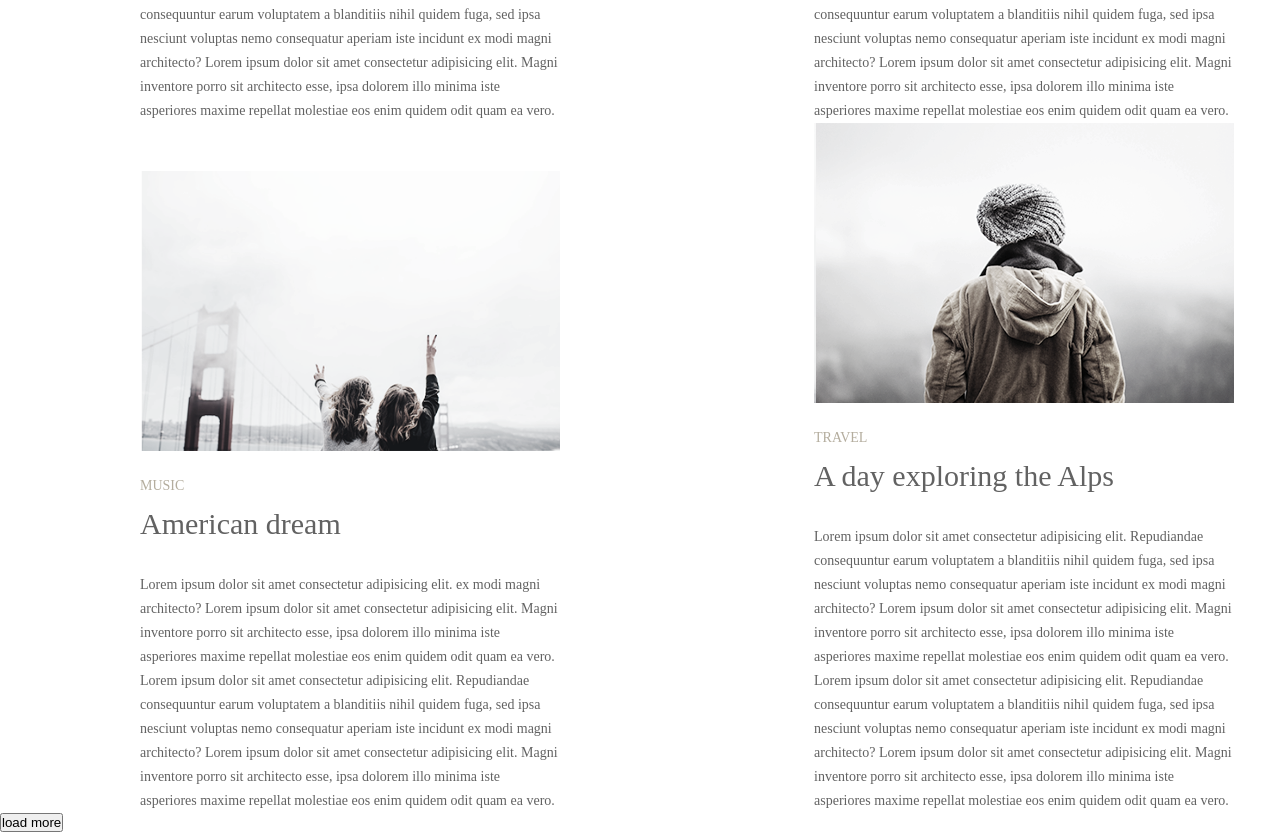
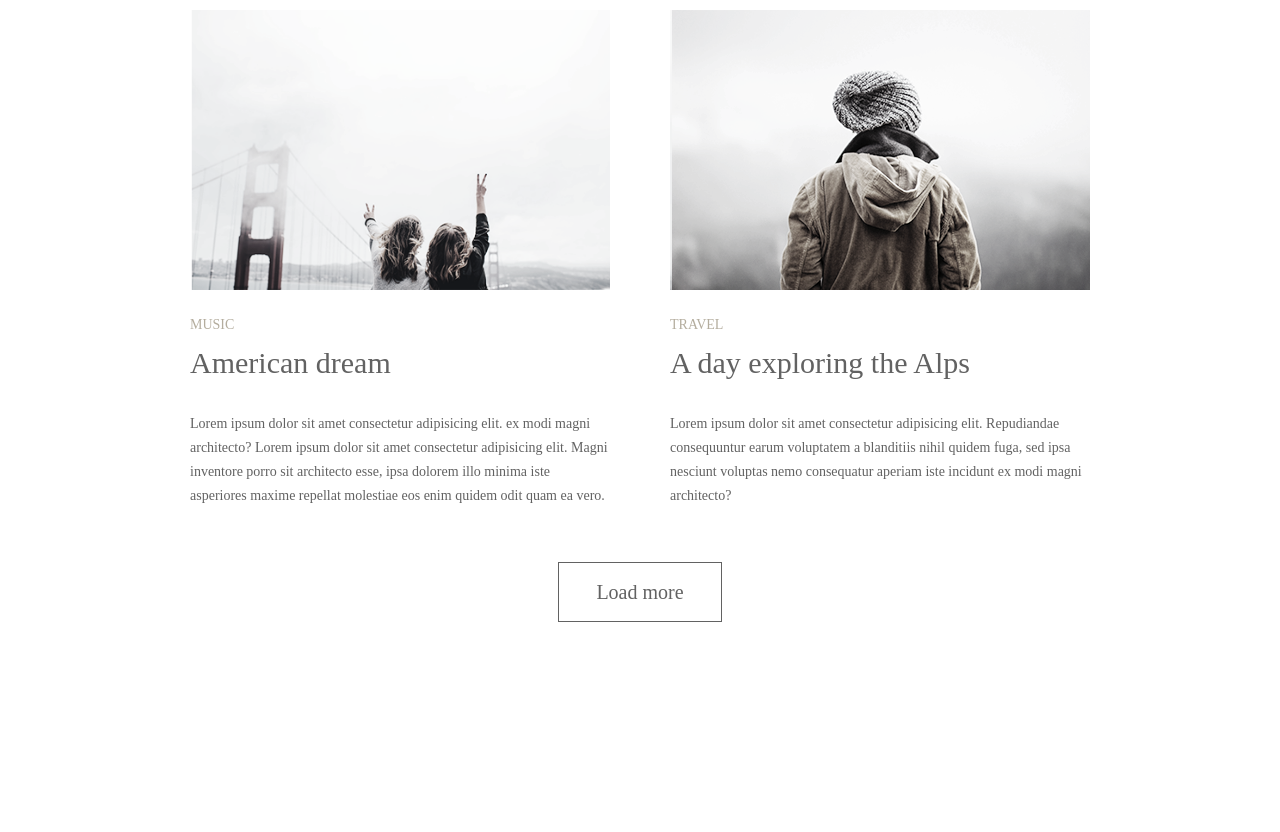
Before and after one commit to Firoa/goit-fe-course, a plain HTML site: page html-css/module-03/index.html in a window 1280 px wide. Shown: the part 783-1615 px from the top of the page. After the commit the page ends 1475 px from the top, so only its background shows below. Drawn offline with Linux system fonts and the light colour scheme.

Commit message:
modified second homework

```diff
--- a/html-css/module-03/css/styles.css
+++ b/html-css/module-03/css/styles.css
@@ -6,7 +6,6 @@
 
 img {
     width: 100%;
-    /* height: auto; */
     object-fit: cover;
 }
 
@@ -15,22 +14,16 @@ img {
     margin: 0 auto;
 }
 
-.clearfix::after {
-    content: "";
-    clear: both;
-    display: block;
-}
-
-.navigation {
+.navigation
+{
     font-size: 0;
     text-align: center;
-
 }
-.nav__item {
-    padding: 100px 80px 100px;
+.nav__item
+{
+    padding: 77px 54px 100px;
     display: inline-block;
     box-sizing: border-box;
-
 /* line height 24 */
 }
 .nav__link
@@ -41,7 +34,7 @@ img {
     font-family: "Playfair Display";
     color: #626262;
 }
-.color__link
+.nav__link:hover
 {
    color: #03a9f4;
 }
@@ -67,6 +60,10 @@ h2{
     height:280px;
     overflow: hidden;
 }
+.post__area{
+    font-size: 0px;
+    display: inline-block;
+}
 
 .article__text{
 font-size: 14px;
@@ -77,9 +74,33 @@ font-weight: 400;
 width: 420px;
 }
 .article__item{
+    vertical-align: top;
     display: inline-block;
-    margin-left: 100px;
+    margin-left: 0px;
+    box-sizing: content-box;
+    padding: 0px 150px 0px 28px;
+    margin: 0px 0px 130px 0px;
 }
 .article__item:not(:nth-of-type(2n)){
-    margin-right: 150px;
+        margin-right: 0px;
+        padding: 0px 28px 0px 150px;
 }
+.article__item:nth-last-child(n-2)
+{
+    margin: 0px 0px 54px 0px;
+}
+button {
+    width: 164px;
+    height: 60px;
+    background-color: #ddddd7;
+    border: 1px solid #626262;
+    background-color: #ffffff;
+    font-size: 20px;
+    color: #626262;
+    font-family: "Playfair Display";
+    font-weight: 400;
+}
+.button{
+    text-align: center;
+    margin: 0px 0px 70px;
+}
--- a/html-css/module-03/index.html
+++ b/html-css/module-03/index.html
@@ -11,16 +11,16 @@
 <body>
     <header class="header">
         <nav class="navigation">
-           <ul class="nav__lists clearfix">
-               <li class="nav__item clearfix" ><a class="nav__link color__link" href="#">LIFESTYLE</a></li>
-               <li class="nav__item clearfix" ><a class="nav__link" href="#">PHOTODIARY</a></li>
-               <li class="nav__item clearfix" ><a class="nav__link" href="#">MUSIC</a></li>
-               <li class="nav__item clearfix" ><a class="nav__link" href="#">TRAVEL</a></li>
+           <ul class="nav__lists">
+               <li class="nav__item" ><a class="nav__link" href="#">LIFESTYLE</a></li>
+               <li class="nav__item" ><a class="nav__link" href="#">PHOTODIARY</a></li>
+               <li class="nav__item" ><a class="nav__link" href="#">MUSIC</a></li>
+               <li class="nav__item" ><a class="nav__link" href="#">TRAVEL</a></li>
             </ul>
        </nav>
     </header>
 
-    <main class="container posts__area clearfix">
+    <main class="container posts__area">
         <article class="article__item">
             <div class="img__wrapper">
                 <img src="./img/d_woman.png" alt="woman sit on man shoulders">
@@ -33,12 +33,7 @@
                 ex modi magni architecto? Lorem ipsum dolor sit amet consectetur adipisicing elit.
                 Magni inventore porro sit architecto esse, ipsa dolorem illo minima iste asperiores
                 maxime repellat molestiae eos enim quidem odit quam ea vero.
-                Lorem ipsum dolor sit amet consectetur adipisicing elit.
-                Repudiandae consequuntur earum voluptatem a blanditiis nihil quidem
-                fuga, sed ipsa nesciunt voluptas nemo consequatur aperiam iste incidunt
-                ex modi magni architecto? Lorem ipsum dolor sit amet consectetur adipisicing elit.
-                Magni inventore porro sit architecto esse, ipsa dolorem illo minima iste asperiores
-                maxime repellat molestiae eos enim quidem odit quam ea vero.</p>
+                </p>
         </article>
         <article class="article__item">
             <div class="img__wrapper">
@@ -52,11 +47,7 @@
                 ex modi magni architecto? Lorem ipsum dolor sit amet consectetur adipisicing elit.
                 Magni inventore porro sit architecto esse, ipsa dolorem illo minima iste asperiores
                 maxime repellat molestiae eos enim quidem odit quam ea vero.
-                Lorem ipsum dolor sit amet consectetur adipisicing elit.
-                Repudiandae consequuntur earum voluptatem a blanditiis nihil quidem
-                fuga, sed ipsa nesciunt voluptas nemo consequatur aperiam iste incidunt
-                ex modi magni architecto? Lorem ipsum dolor sit amet consectetur adipisicing elit.
-                Magni inventore porro sit architecto esse, ipsa dolorem illo minima iste asperiores                    maxime repellat molestiae eos enim quidem odit quam ea vero.</p>
+                </p>
             </article>
             <article class="article__item">
                     <div class="img__wrapper">
@@ -68,11 +59,7 @@
                     ex modi magni architecto? Lorem ipsum dolor sit amet consectetur adipisicing elit.
                     Magni inventore porro sit architecto esse, ipsa dolorem illo minima iste asperiores
                     maxime repellat molestiae eos enim quidem odit quam ea vero.
-                    Lorem ipsum dolor sit amet consectetur adipisicing elit.                           Repudiandae consequuntur earum voluptatem a blanditiis nihil quidem
-                    fuga, sed ipsa nesciunt voluptas nemo consequatur aperiam iste incidunt
-                    ex modi magni architecto? Lorem ipsum dolor sit amet consectetur adipisicing elit.
-                    Magni inventore porro sit architecto esse, ipsa dolorem illo minima iste asperiores
-                    maxime repellat molestiae eos enim quidem odit quam ea vero.</p>
+                    </p>
                 </article>
                 <article class="article__item">
                         <div class="img__wrapper">
@@ -83,16 +70,11 @@
                     <p class="article__text">Lorem ipsum dolor sit amet consectetur adipisicing elit.
                         Repudiandae consequuntur earum voluptatem a blanditiis nihil quidem
                         fuga, sed ipsa nesciunt voluptas nemo consequatur aperiam iste incidunt
-                        ex modi magni architecto? Lorem ipsum dolor sit amet consectetur adipisicing elit.
-                        Magni inventore porro sit architecto esse, ipsa dolorem illo minima iste asperiores
-                        maxime repellat molestiae eos enim quidem odit quam ea vero.                            Lorem ipsum dolor sit amet consectetur adipisicing elit.
-                        Repudiandae consequuntur earum voluptatem a blanditiis nihil quidem
-                        fuga, sed ipsa nesciunt voluptas nemo consequatur aperiam iste incidunt
-                        ex modi magni architecto? Lorem ipsum dolor sit amet consectetur adipisicing elit.
-                        Magni inventore porro sit architecto esse, ipsa dolorem illo minima iste asperiores
-                        maxime repellat molestiae eos enim quidem odit quam ea vero.</p>
+                        ex modi magni architecto?</p>
                     </article>
     </main>
-    <button>load more</button>
+    <div class="button">
+        <button>Load more</button>
+    </div>
 </body>
 </html>
```
